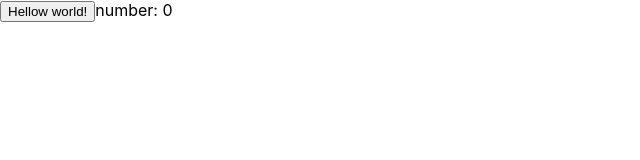
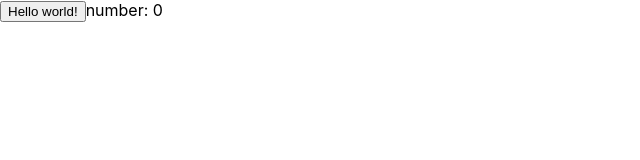
Before and after one commit to HKGJason/react_counter, a React (Create React App) app: page / in a window 1280 px wide. Shown: the top 160 px of the page, without its empty margins (0-640 px from the left). Built offline with nearby package versions, Linux system fonts and the light colour scheme.

Commit message:
add onclick alert

```diff
--- a/src/App.js
+++ b/src/App.js
@@ -6,7 +6,7 @@ class App extends Component {
   render() {
     return (
       <div>
-		<button>Hellow world!</button>
+  <button onClick={()=>{alert("now you know how to handle onclick event")}}>Hello world!</button>
 		<span>number: 0</span>
 	  </div>
     );
```
